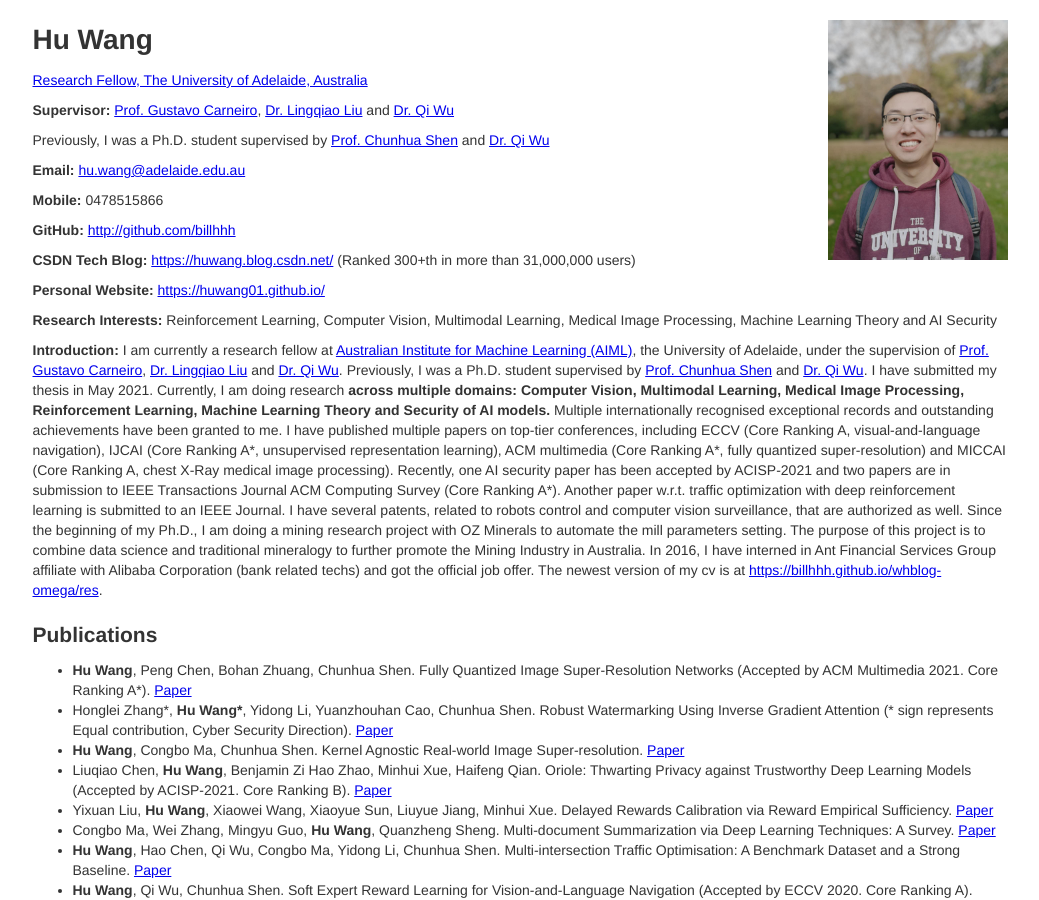
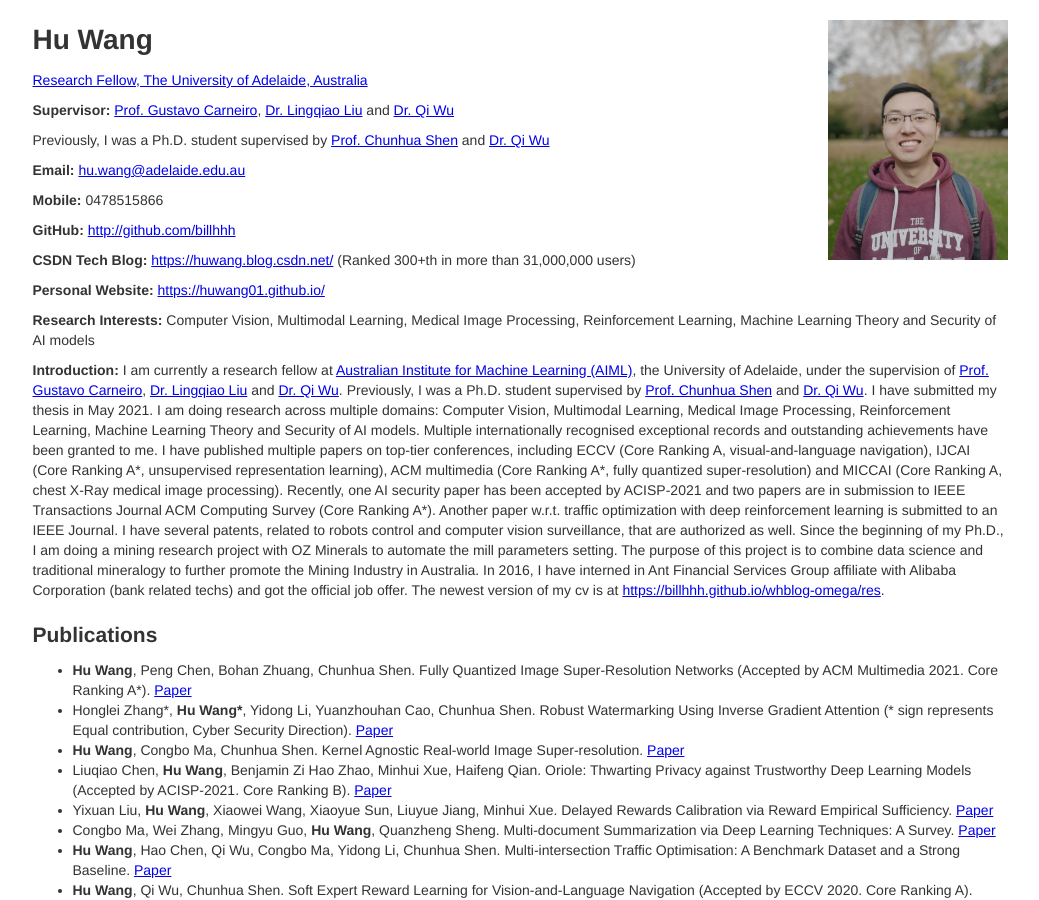
Before and after one commit to billhhh/whblog-omega, a Jekyll site: the page res/index.html, which Jekyll copies as it is, in a window 1280 px wide and 900 px high. Shown: the whole window, without its empty margins (120-1159 px from the left). Built offline with Jekyll 4.4.1, drawn with Linux system fonts in a browser that asks for light colours.

Commit message:
Update index.html

```diff
--- a/res/index.html
+++ b/res/index.html
@@ -42,14 +42,14 @@
       </p>
       <p>
         <strong>Research Interests:</strong>
-        Reinforcement Learning, Computer Vision, Multimodal Learning, Medical Image Processing, Machine Learning Theory and AI Security
+        Computer Vision, Multimodal Learning, Medical Image Processing, Reinforcement Learning, Machine Learning Theory and Security of AI models
       </p>
       </p>
       <p>
         <strong>Introduction:</strong>
         I am currently a research fellow at <a href='https://www.adelaide.edu.au/aiml/'> Australian Institute for Machine Learning (AIML)</a>, the University of Adelaide, under the supervision of <a href='https://cs.adelaide.edu.au/~carneiro/'>Prof. Gustavo Carneiro</a>, <a href='https://sites.google.com/site/lingqiaoliu83/home/'>Dr. Lingqiao Liu</a> and <a href='http://www.qi-wu.me/'>Dr. Qi Wu</a>.
 	Previously, I was a Ph.D. student supervised by <a href='http://cs.adelaide.edu.au/~chhshen/'>Prof. Chunhua Shen</a> and <a href='http://www.qi-wu.me/'>Dr. Qi Wu</a>. I have submitted my thesis in May 2021.
-	Currently, I am doing research <strong>across multiple domains: Computer Vision, Multimodal Learning, Medical Image Processing, Reinforcement Learning, Machine Learning Theory and Security of AI models.</strong>
+	I am doing research across multiple domains: Computer Vision, Multimodal Learning, Medical Image Processing, Reinforcement Learning, Machine Learning Theory and Security of AI models.
 	Multiple internationally recognised exceptional records and outstanding achievements have been granted to me.
 	I have published multiple papers on top-tier conferences, including ECCV (Core Ranking A, visual-and-language navigation), IJCAI (Core Ranking A*, unsupervised representation learning), ACM multimedia (Core Ranking A*, fully quantized super-resolution) and MICCAI (Core Ranking A, chest X-Ray medical image processing).
 	Recently, one AI security paper has been accepted by ACISP-2021 and two papers are in submission to IEEE Transactions Journal ACM Computing Survey (Core Ranking A*).
```
